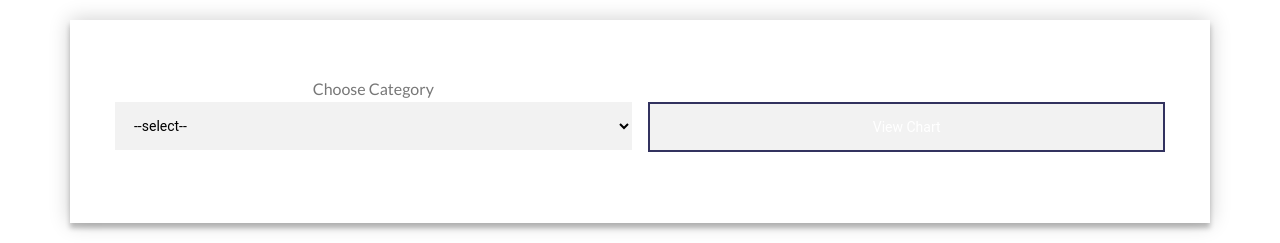
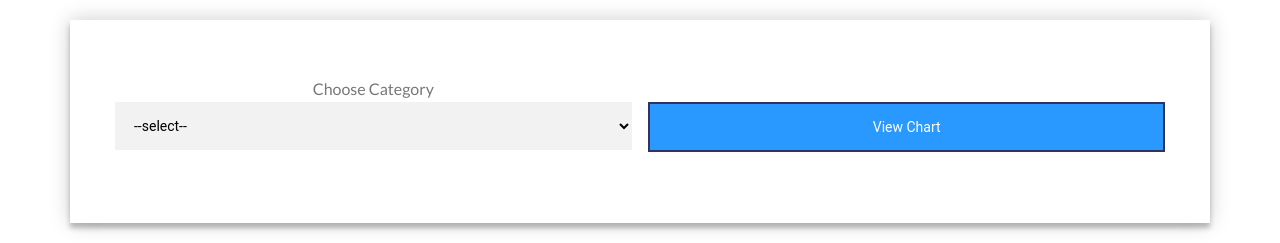
Before and after one commit to Adi1222/Ratify, a Django app: page /ratify/statistics/ in a window 1280 px wide. Shown: the part 76-319 px from the top of the page. Run offline with Django 3.2, Linux system fonts and the light colour scheme; data that the repository does not hold is empty; some libraries are stand-ins or nearby versions.

Commit message:
added ss

```diff
--- a/src/reviews/static/reviews/statistics.css
+++ b/src/reviews/static/reviews/statistics.css
@@ -130,7 +130,7 @@ body {
   width: 100%;
   border: 0;
   padding: 15px;
-  color: #ffffff;
+  color: #000000;
   font-size: 14px;
   -webkit-transition: all 0.3 ease;
   transition: all 0.3 ease;
--- a/src/reviews/templates/reviews/statistics.html
+++ b/src/reviews/templates/reviews/statistics.html
@@ -136,7 +136,8 @@
                             </div>
 
                             <div class="col span-1-of-2">
-                                <input type="button" id="viewchart" class="btn pull-right" value="View Chart" style="margin-top: 2.7rem; backgroundColor: #2998ff;  border:2px solid rgb(50, 50, 95);">
+
+                                <input type="button" id="viewchart" class="btn pull-right" value="View Chart" style="margin-top: 2.7rem; background-color: #2998ff;;  border:2px solid rgb(50, 50, 95);">
                             </div>
                         </div>
                         <!--<div class="row chart-space"></div>-->
```
Also changed, not shown: 10 other files.
